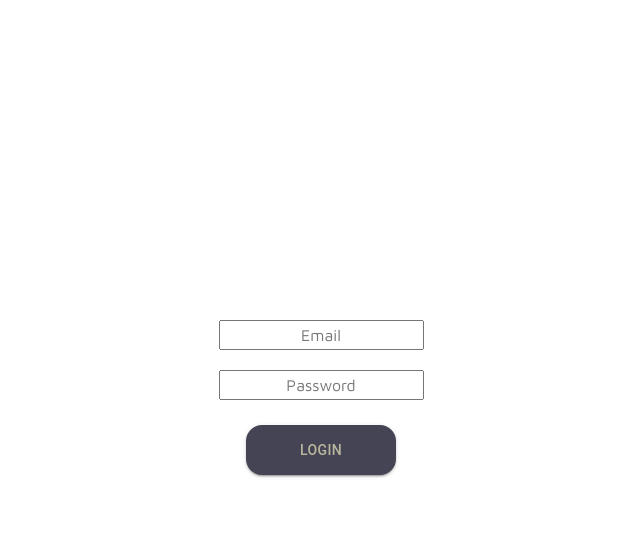
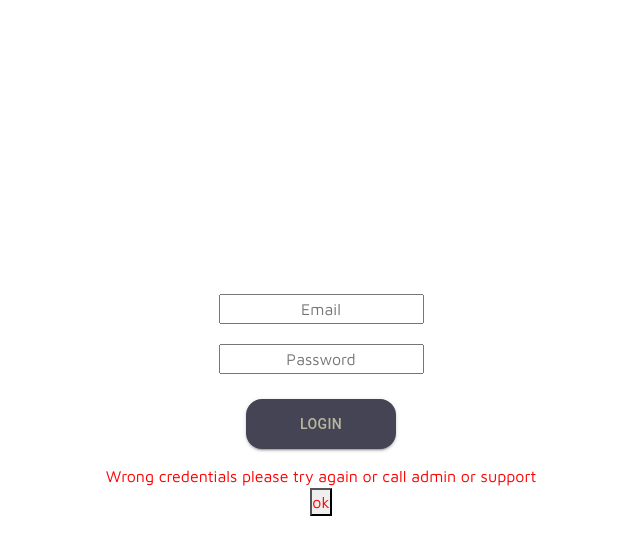
Before and after one commit to NehaDadarwala/Sparkle, a React (Create React App) app: page /Login in a window 1280 px wide. Both pictures are taken after a click on the button "LOGIN". Shown: the top 554 px of the page, without its empty margins (319-959 px from the left). Built offline with nearby package versions, Linux system fonts and the light colour scheme; no server answers.

Commit message:
minor changes for error handling

```diff
--- a/src/Pages/usermanagement/Login.js
+++ b/src/Pages/usermanagement/Login.js
@@ -19,6 +19,8 @@ const [Email,setEmail]=useState("");
 const [password,setPassword]=useState("");
 const navigate=useNavigate();
 localStorage.setItem("Email",Email);
+const [error,setError]=useState(false);
+const [errorMessage,setErrorMessage]=useState('');
 
 
 
@@ -29,15 +31,24 @@ const log_in =async (event) =>{
 
 await axios.post(`https://sparkle-api.onrender.com/user/login`, { email:Email,password:password })
       .then(res => {
+        console.log(res.status)
+
         // console.log(res);
         console.log(res.data.token);
         localStorage.setItem('authtoken',res.data.token);
         navigate("/Profile");
+
+      }).catch((error)=>{
+        setError(true)
+        setErrorMessage('Wrong credentials please try again or call admin or support')
       })
 }
 
 
-
+const removeerror=()=>{
+    setError(false)
+    setErrorMessage('')
+  }
 
 
 
@@ -55,11 +66,21 @@ await axios.post(`https://sparkle-api.onrender.com/user/login`, { email:Email,pa
                             <div><input type="password" placeholder="Password" onChange={(event)=>setPassword(event.target.value)} required></input></div>
                         </div>
                         {/* <div className="containerind2"><button type="submit">Login</button></div> */}
-                        <div className="containerind2"><CustomButton type="submit" label="Login" onclickFunction={log_in}></CustomButton></div>
+                        <div className="containerind2"><CustomButton type="submit" label="Login" onclickFunction={log_in}></CustomButton>
+
+                        </div>
+
                     </form>
+
                 </div>
+                {error && <div style={{ color: 'red' }}>{errorMessage}</div>}
+                        {error && <button style={{ color: 'red' }} onClick={removeerror}>ok</button>}
             </div>
+
+
+
             </div>
+
 
    );
 
--- a/src/Pages/usermanagement/employeprofile.js
+++ b/src/Pages/usermanagement/employeprofile.js
@@ -67,7 +67,7 @@ function EmpProfile(){
 
       } catch (error) {
         console.error('There was a problem with the fetch operation:', error);
-        setError("true")
+        setError(true)
         setErrormessage('some problem with deleting user or you dont have the necessary permission try again or call support')
       }
 
```
